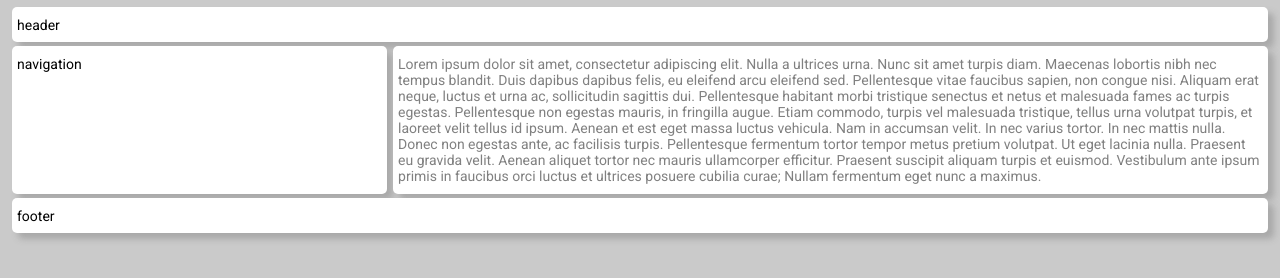
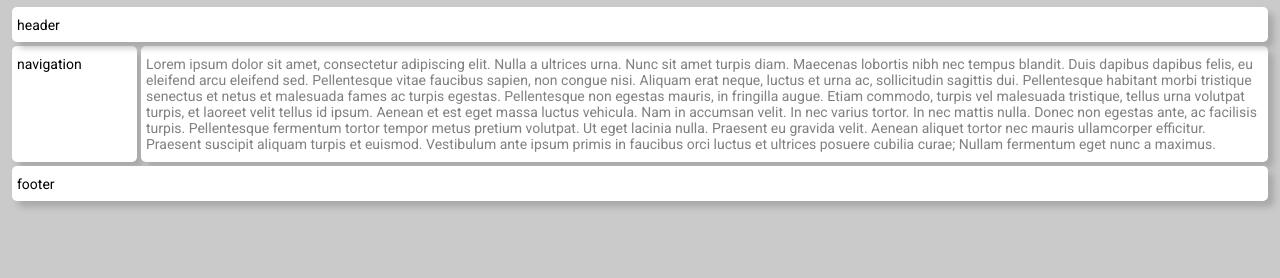
Before and after one commit to IevaSta/flexbox, a plain HTML site: page index.html in a window 1280 px wide. Drawn offline with Linux system fonts and the light colour scheme.

Commit message:
Refactoring by Lukas comments

```diff
--- a/index.html
+++ b/index.html
@@ -14,10 +14,14 @@
 </head>
 
 <body>
-    <header>header</header>
+    <header class="component-style">header</header>
 
-    <main>
-        <div>navigation</div>
+    <div>
+        <aside class="component-style" >
+            <nav >navigation</nav>
+        </aside>
+
+        <main class="component-style">
             <p> Lorem ipsum dolor sit amet, consectetur adipiscing elit. Nulla a ultrices urna. Nunc sit amet turpis diam.
                 Maecenas lobortis nibh nec tempus blandit. Duis dapibus dapibus felis, eu eleifend arcu eleifend sed.
                 Pellentesque vitae faucibus sapien, non congue nisi. Aliquam erat neque, luctus et urna ac, sollicitudin
@@ -31,8 +35,9 @@
                 fermentum eget nunc a maximus.
             </p>
         </main>
+    </div>
 
-    <footer>footer</footer>
+    <footer class="component-style">footer</footer>
 </body>
 
 </html>
--- a/main.css
+++ b/main.css
@@ -13,15 +13,7 @@ body {
     font-weight: 400;
 }
 
-main {
-    display: flex;
-}
-
-header,
-div,
-p,
-footer {
-    position: relative;
+.component-style {
     background: white;
     border-radius: 5px;
     margin: 2px;
@@ -34,15 +26,16 @@ footer {
 }
 
 div {
-    width: 30%;
-    margin-right: 4px;
-    position: sticky;
+    display: flex;
+}
+
+aside {
+    width: 40%;
     min-width: 125px;
 }
 
 p {
     color: gray;
-    width: 70%;
     max-height: 20vh;
     overflow: scroll;
 }
@@ -50,7 +43,5 @@ p {
 header,
 footer {
     height: 35px;
-    display: flex;
-    align-items: center;
     position: sticky;
 }
```
Lines whose indentation alone changed are shown as unchanged.
